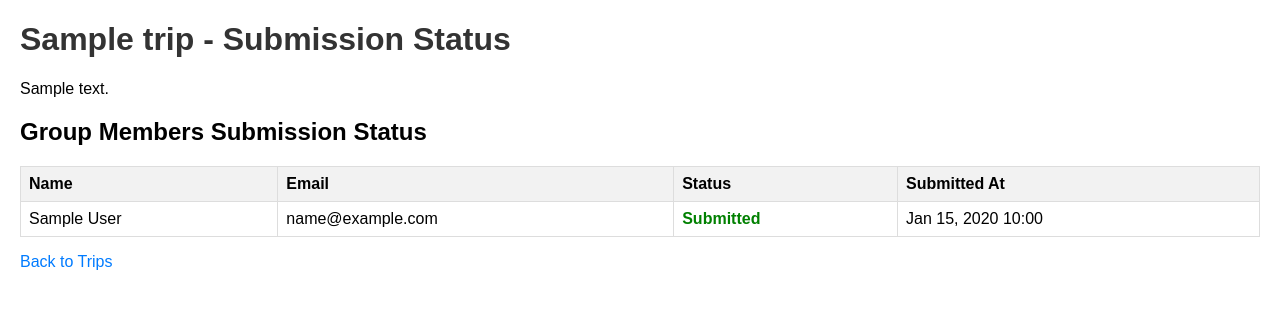
After one commit to UCCS-CS4300-5300/Group-7-Fall-2025-Sec-2, a Django app: page /trips/1/status/ in a window 1280 px wide. The commit adds this page. Shown: the top 309 px of the page. Run offline with Django 4.2, Linux system fonts and the light colour scheme; tables that the repository leaves empty hold one stand-in row (values such as "Sample post").

Commit message:
Implement user submisstion status feature

```diff
--- a/home/models.py
+++ b/home/models.py
@@ -1,63 +1,26 @@
 from django.db import models
-from datetime import datetime
-from typing import List, Optional
-from dataclasses import dataclass
-from enum import Enum
 
+class Trip(models.Model):
+    name = models.CharField(max_length=100)
+    description = models.TextField(blank=True)
+    created_at = models.DateTimeField(auto_now_add=True)
 
-class SubmissionStatus(Enum):
-    """Enum for tracking submission status"""
-    SUBMITTED = "submitted"
-    NOT_SUBMITTED = "not_submitted"
+    def __str__(self):
+        return self.name
 
+class User(models.Model):
+    name = models.CharField(max_length=100)
+    email = models.EmailField()
+    trip = models.ForeignKey(Trip, on_delete=models.CASCADE)
 
-@dataclass
-class User:
-    """User model representing a group member"""
-    id: int
-    name: str
-    email: str
-    created_at: datetime = None
+    def __str__(self):
+        return self.name
 
-    def __post_init__(self):
-        if self.created_at is None:
-            self.created_at = datetime.now()
+class Submission(models.Model):
+    user = models.ForeignKey(User, on_delete=models.CASCADE)
+    trip = models.ForeignKey(Trip, on_delete=models.CASCADE)
+    submitted = models.BooleanField(default=False)
+    submitted_at = models.DateTimeField(null=True, blank=True)
 
-
-@dataclass
-class Trip:
-    """Trip model representing a group trip"""
-    id: int
-    name: str
-    description: str
-    group_members: List[User]
-    created_at: datetime = None
-    deadline: Optional[datetime] = None
-
-    def __post_init__(self):
-        if self.created_at is None:
-            self.created_at = datetime.now()
-
-
-@dataclass
-class PreferenceSubmission:
-    """Model for tracking user preference submissions"""
-    id: int
-    user_id: int
-    trip_id: int
-    preferences: dict  # JSON-like structure for preferences
-    submitted_at: datetime = None
-    status: SubmissionStatus = SubmissionStatus.SUBMITTED
-
-    def __post_init__(self):
-        if self.submitted_at is None:
-            self.submitted_at = datetime.now()
-
-
-@dataclass
-class UserSubmissionStatus:
-    """Model for displaying user submission status"""
-    user: User
-    status: SubmissionStatus
-    submitted_at: Optional[datetime] = None
-    days_remaining: Optional[int] = None
+    def __str__(self):
+        return f"{self.user.name} - {self.trip.name} ({'Submitted' if self.submitted else 'Not Submitted'})"
--- /dev/null
+++ b/home/templates/submission_status.html
@@ -0,0 +1,49 @@
+<!DOCTYPE html>
+<html>
+<head>
+    <title>Submission Status - {{ trip.name }}</title>
+    <style>
+        body { font-family: Arial, sans-serif; margin: 20px; }
+        h1 { color: #333; }
+        table { border-collapse: collapse; width: 100%; margin-top: 20px; }
+        th, td { border: 1px solid #ddd; padding: 8px; text-align: left; }
+        th { background-color: #f2f2f2; }
+        .submitted { color: green; font-weight: bold; }
+        .not-submitted { color: red; font-weight: bold; }
+        a { color: #007bff; text-decoration: none; }
+        a:hover { text-decoration: underline; }
+    </style>
+</head>
+<body>
+    <h1>{{ trip.name }} - Submission Status</h1>
+    <p>{{ trip.description }}</p>
+
+    <h2>Group Members Submission Status</h2>
+    <table>
+        <tr>
+            <th>Name</th>
+            <th>Email</th>
+            <th>Status</th>
+            <th>Submitted At</th>
+        </tr>
+        {% for status in submission_statuses %}
+        <tr>
+            <td>{{ status.user.name }}</td>
+            <td>{{ status.user.email }}</td>
+            <td class="{% if status.status == 'Submitted' %}submitted{% else %}not-submitted{% endif %}">
+                {{ status.status }}
+            </td>
+            <td>
+                {% if status.submitted_at %}
+                    {{ status.submitted_at|date:"M d, Y H:i" }}
+                {% else %}
+                    -
+                {% endif %}
+            </td>
+        </tr>
+        {% endfor %}
+    </table>
+
+    <p><a href="{% url 'trip_list' %}">Back to Trips</a></p>
+</body>
+</html>
--- a/home/urls.py
+++ b/home/urls.py
@@ -1,6 +1,9 @@
 from django.urls import path
-from .views import index
+from .views import index, trip_list, submission_status, submit_preferences
 
 urlpatterns = [
     path("", index, name="index"),
+    path("trips/", trip_list, name="trip_list"),
+    path("trips/<int:trip_id>/status/", submission_status, name="submission_status"),
+    path("trips/<int:trip_id>/submit/", submit_preferences, name="submit_preferences"),
 ]
--- a/home/views.py
+++ b/home/views.py
@@ -1,4 +1,63 @@
 from django.shortcuts import render
+from django.http import HttpResponse
+from .models import Trip, User, Submission
+from django.utils import timezone
 
 def index(request):
     return render(request, "index.html")
+
+def trip_list(request):
+    trips = Trip.objects.all()
+    return render(request, 'trip_list.html', {'trips': trips})
+
+def submission_status(request, trip_id):
+    trip = Trip.objects.get(id=trip_id)
+    users = User.objects.filter(trip=trip)
+
+    submission_statuses = []
+    for user in users:
+        try:
+            submission = Submission.objects.get(user=user, trip=trip)
+            status = 'Submitted' if submission.submitted else 'Not Submitted'
+            submitted_at = submission.submitted_at
+        except Submission.DoesNotExist:
+            status = 'Not Submitted'
+            submitted_at = None
+
+        submission_statuses.append({
+            'user': user,
+            'status': status,
+            'submitted_at': submitted_at
+        })
+
+    return render(request, 'submission_status.html', {
+        'trip': trip,
+        'submission_statuses': submission_statuses
+    })
+
+def submit_preferences(request, trip_id):
+    trip = Trip.objects.get(id=trip_id)
+
+    if request.method == 'POST':
+        user_id = request.POST.get('user_id')
+        user = User.objects.get(id=user_id)
+
+        # Create or update submission
+        submission, created = Submission.objects.get_or_create(
+            user=user,
+            trip=trip,
+            defaults={'submitted': True, 'submitted_at': timezone.now()}
+        )
+
+        if not created:
+            submission.submitted = True
+            submission.submitted_at = timezone.now()
+            submission.save()
+
+        return HttpResponse("Preferences submitted successfully!")
+
+    users = User.objects.filter(trip=trip)
+    return render(request, 'submit_preferences.html', {
+        'trip': trip,
+        'users': users
+    })
```
Also changed, not shown: home/templates/base.html (+17 -30 lines), home/templates/error.html (added, +20 -0 lines), home/templates/index.html (+8 -4 lines), home/templates/submit_preferences.html (added, +37 -0 lines), home/templates/trip_list.html (added, +39 -0 lines), home/migrations/0001_initial.py (added), home/migrations/0002_alter_preferencesubmission_unique_together_and_more.py (added).
